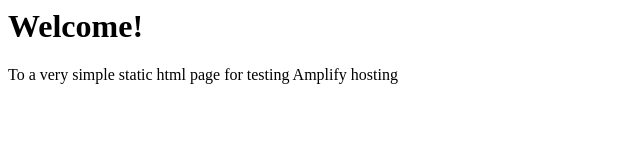
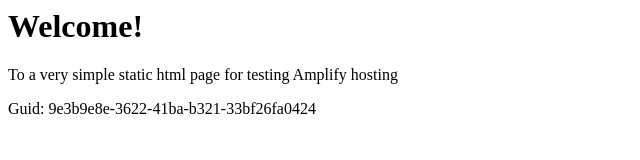
Before and after one commit to aws-aemilia-sfo/Github-PR-Commit-Integration-Test-DoNotTouch-Gith-P5X5MO5I-v1-preprod-us-west-1, a website: page src/index.html in a window 1280 px wide. Shown: the whole page, without its empty margins (0-640 px from the left). Drawn offline with Linux system fonts and the light colour scheme.

Commit message:
commit from integ tests

```diff
--- a/src/index.html
+++ b/src/index.html
@@ -1,3 +1,5 @@
+
+
 <html lang="en">
 
 <head>
@@ -10,6 +12,6 @@
 <body>
     <h1>Welcome!</h1>
     <p>To a very simple static html page for testing Amplify hosting</p>
-</body>
+    <p>Guid: 9e3b9e8e-3622-41ba-b321-33bf26fa0424</p></body>
 
 </html>
```
